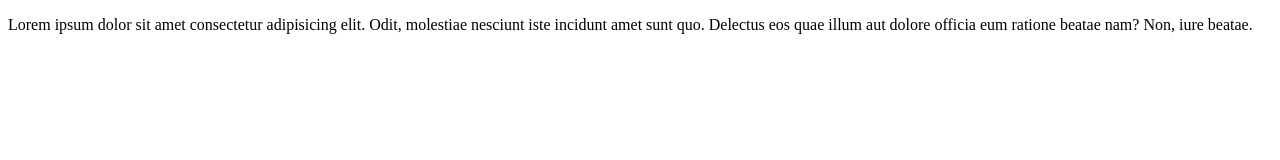
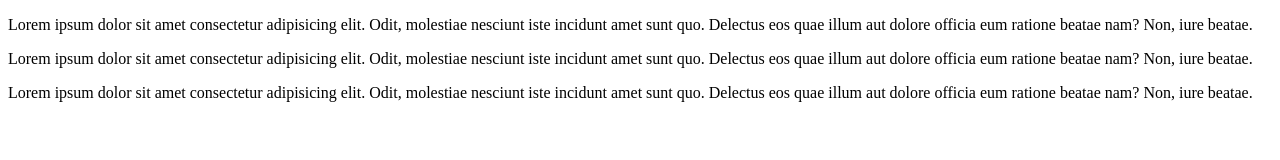
Before and after one commit to j955018/Git0201, a plain HTML site: page test.html in a window 1280 px wide. Drawn offline with Linux system fonts and the light colour scheme.

Commit message:
202002010429

```diff
--- a/test.html
+++ b/test.html
@@ -8,5 +8,7 @@
 </head>
 <body>
     <p>Lorem ipsum dolor sit amet consectetur adipisicing elit. Odit, molestiae nesciunt iste incidunt amet sunt quo. Delectus eos quae illum aut dolore officia eum ratione beatae nam? Non, iure beatae.</p>
+    <p>Lorem ipsum dolor sit amet consectetur adipisicing elit. Odit, molestiae nesciunt iste incidunt amet sunt quo. Delectus eos quae illum aut dolore officia eum ratione beatae nam? Non, iure beatae.</p>
+    <p>Lorem ipsum dolor sit amet consectetur adipisicing elit. Odit, molestiae nesciunt iste incidunt amet sunt quo. Delectus eos quae illum aut dolore officia eum ratione beatae nam? Non, iure beatae.</p>
 </body>
 </html>
```
